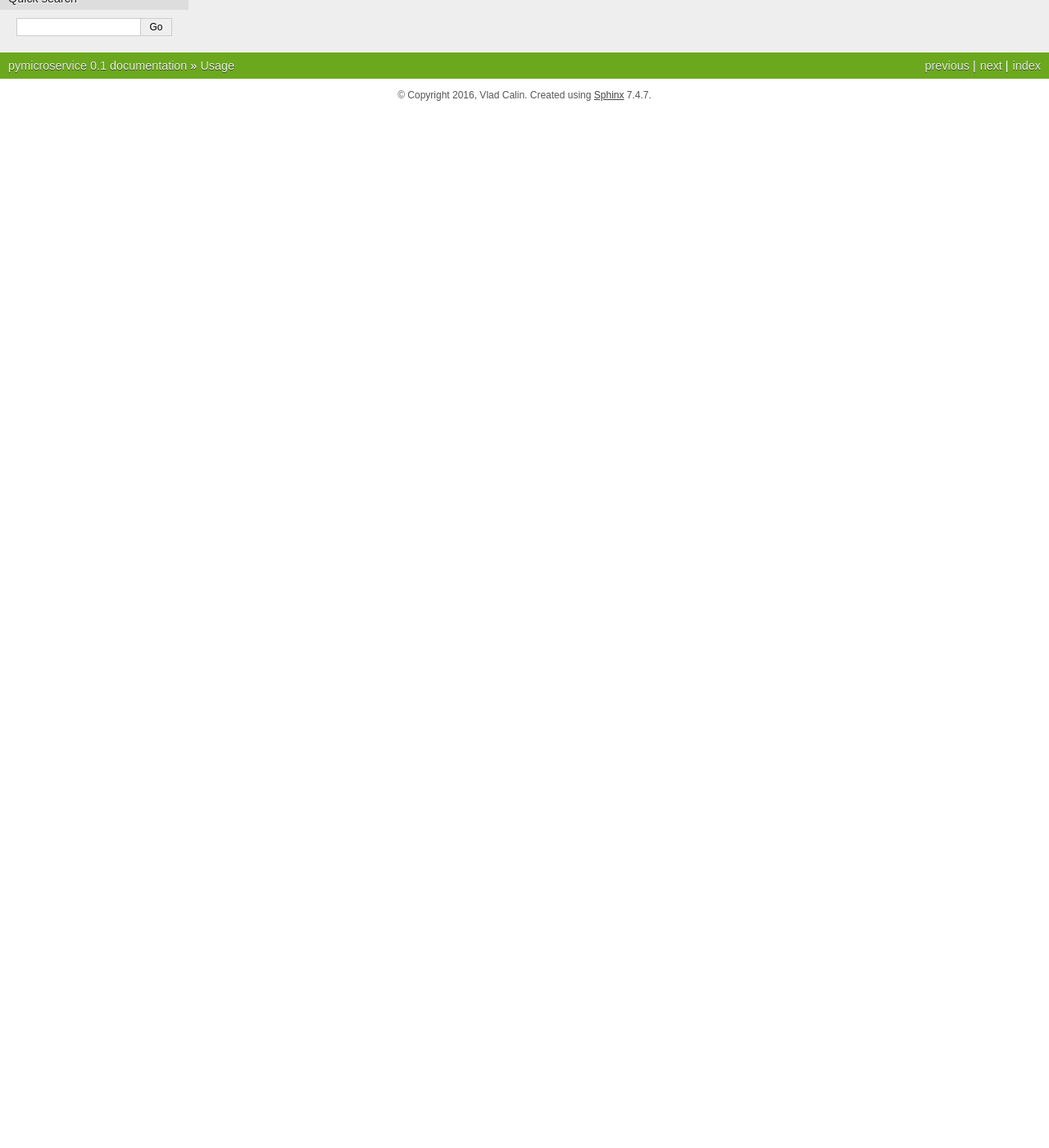
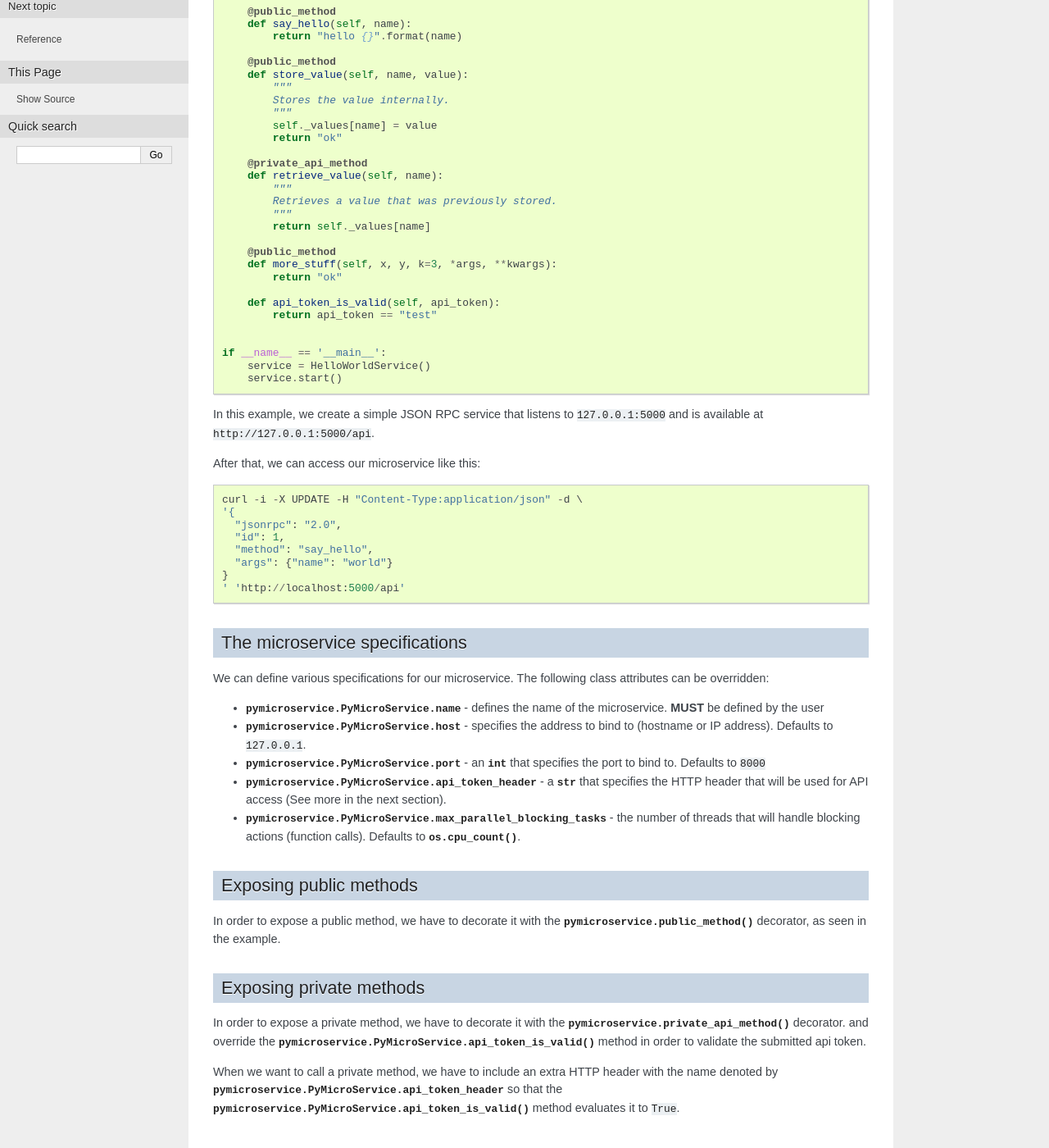
Before and after one commit to vladcalin/gemstone, a Sphinx documentation site: the page built from docs/usage.rst, in a window 1280 px wide and 1400 px high, scrolled down 294 px. Shown: the whole window at 82% size. Built offline with Sphinx 7.4.7, drawn with Linux system fonts in a browser that asks for light colours; before the commit the page ends 900 px from its top, so only the background shows below that; some of the changed text lies outside the part shown.

Commit message:
added some docs

```diff
--- a/docs/usage.rst
+++ b/docs/usage.rst
@@ -2,4 +2,91 @@ Usage
 =====
 
 
-This is the usage
+Basic example
+-------------
+
+In order to create a simple microservice, you have to subclass the :py:class:`pymicroservice.PyMicroService` base class:
+
+::
+
+    class HelloWorldService(PyMicroService):
+        name = "hello.world.service"
+        host = "127.0.0.1"
+        port = 5000
+
+        @public_method
+        def say_hello(self, name):
+            return "hello {}".format(name)
+
+        @public_method
+        def store_value(self, name, value):
+            """
+            Stores the value internally.
+            """
+            self._values[name] = value
+            return "ok"
+
+        @private_api_method
+        def retrieve_value(self, name):
+            """
+            Retrieves a value that was previously stored.
+            """
+            return self._values[name]
+
+        @public_method
+        def more_stuff(self, x, y, k=3, *args, **kwargs):
+            return "ok"
+
+        def api_token_is_valid(self, api_token):
+            return api_token == "test"
+
+
+    if __name__ == '__main__':
+        service = HelloWorldService()
+        service.start()
+
+
+In this example, we create a simple JSON RPC service that listens to ``127.0.0.1:5000`` and is available at
+``http://127.0.0.1:5000/api``.
+
+After that, we can access our microservice like this:
+
+::
+
+    curl -i -X UPDATE -H "Content-Type:application/json" -d \
+    '{
+      "jsonrpc": "2.0",
+      "id": 1,
+      "method": "say_hello",
+      "args": {"name": "world"}
+    }
+    ' 'http://localhost:5000/api'
+
+
+
+The microservice specifications
+-------------------------------
+
+We can define various specifications for our microservice. The following class attributes can be overridden:
+
+- :py:data:`pymicroservice.PyMicroService.name` - defines the name of the microservice. **MUST** be defined by the user
+- :py:data:`pymicroservice.PyMicroService.host` - specifies the address to bind to (hostname or IP address). Defaults to ``127.0.0.1``.
+- :py:data:`pymicroservice.PyMicroService.port` - an :py:class:`int` that specifies the port to bind to. Defaults to ``8000``
+- :py:data:`pymicroservice.PyMicroService.api_token_header` - a :py:class:`str` that specifies the HTTP header that will be used for API access (See more in the next section).
+- :py:data:`pymicroservice.PyMicroService.max_parallel_blocking_tasks` - the number of threads that will handle blocking actions (function calls). Defaults to :py:func:`os.cpu_count`.
+
+
+Exposing public methods
+-----------------------
+
+In order to expose a public method, we have to decorate it with the :py:func:`pymicroservice.public_method` decorator, as seen
+in the example.
+
+Exposing private methods
+------------------------
+
+In order to expose a private method, we have to decorate it with the :py:func:`pymicroservice.private_api_method` decorator.
+and override the :py:meth:`pymicroservice.PyMicroService.api_token_is_valid` method in order to validate the submitted api token.
+
+When we want to call a private method, we have to include an extra HTTP header with the name denoted by
+:py:data:`pymicroservice.PyMicroService.api_token_header` so that the :py:meth:`pymicroservice.PyMicroService.api_token_is_valid` method evaluates it to ``True``.
--- a/pymicroservice/__init__.py
+++ b/pymicroservice/__init__.py
@@ -1,3 +1,7 @@
 from pymicroservice.core.microservice import PyMicroService
 from pymicroservice.core.decorators import private_api_method, public_method
 from pymicroservice.core.handlers import TornadoJsonRpcHandler
+
+__author__ = "Vlad Calin"
+__email__ = "vlad.s.calin@gmail.com"
+__version__ = "0.0.1"
```
Also changed, not shown: docs/classes/pymicroservice.rst (+23 -0 lines), setup.py (+17 -1 lines), 2 other files.
